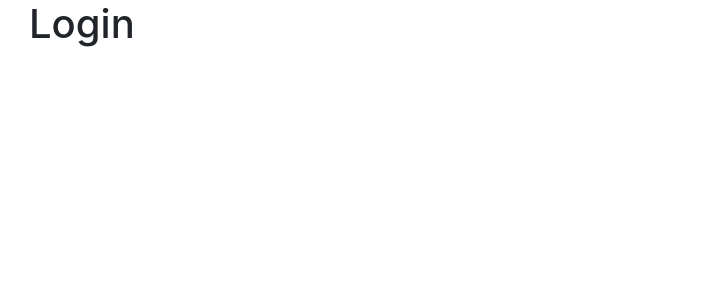
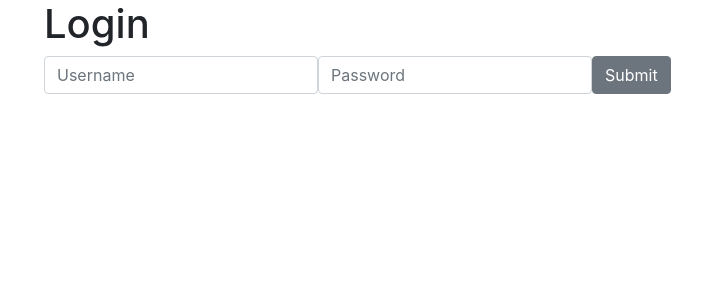
Before and after one commit to Tristanoshier/PetPals-client, a React (Create React App) app: page / in a window 1280 px wide. Shown: the top 300 px of the page, without its empty margins (56-758 px from the left). Built offline with nearby package versions, Linux system fonts and the light colour scheme.

Commit message:
changes to login

```diff
--- a/src/components/auth/login/Login.tsx
+++ b/src/components/auth/login/Login.tsx
@@ -1,17 +1,16 @@
 import React from 'react';
-
+import LoginDisplay from './LoginDisplay';
+import { Container } from 'reactstrap';
 interface Props {
     isLogin: boolean,
     updateToken: (newToken: string) => void
 }
-
 interface State {
     username: string,
     password: string,
     incorrectPassword: boolean,
     usernameNotExist: boolean
 }
-
 export default class Login extends React.Component<Props, State> {
     constructor(props: Props) {
         super(props);
@@ -22,8 +21,7 @@ export default class Login extends React.Component<Props, State> {
         incorrectPassword: false,
         usernameNotExist: false
     }
-    componentDidMount() {
-        let handleSubmit = (event: any) => {
+    handleSubmit = (event: any) => {
         event.preventDefault();
         fetch(`http://localhost:3001/user/login`, {
             method: 'POST',
@@ -48,13 +46,18 @@ export default class Login extends React.Component<Props, State> {
                 this.props.updateToken(data.sessionToken);
             })
     }
-    }
-
     render() {
         return (
-            <div>
+            <Container>
                 <h1>Login</h1>
-            </div>
+                <LoginDisplay
+                    username={this.state.username}
+                    password={this.state.password}
+                    incorrectPassword={this.state.incorrectPassword}
+                    usernameNotExist={this.state.usernameNotExist}
+                    onChange={this.handleSubmit}
+                />
+            </Container>
         )
     }
 }
--- a/src/components/auth/login/LoginDisplay.tsx
+++ b/src/components/auth/login/LoginDisplay.tsx
@@ -1,6 +1,5 @@
 import React, { useState } from 'react'
 import { Form, FormGroup, Button, Label, Input } from 'reactstrap';
-
 export default function LoginDisplay() {
     return (
         <Form inline>
--- a/src/components/auth/signup/Signup.tsx
+++ b/src/components/auth/signup/Signup.tsx
@@ -4,7 +4,6 @@ interface Props {
     isLogin: boolean,
     updateToken: (newToken: string) => void
 }
-
 
 interface State {
     username: string,
```
Lines whose indentation alone changed are shown as unchanged.
